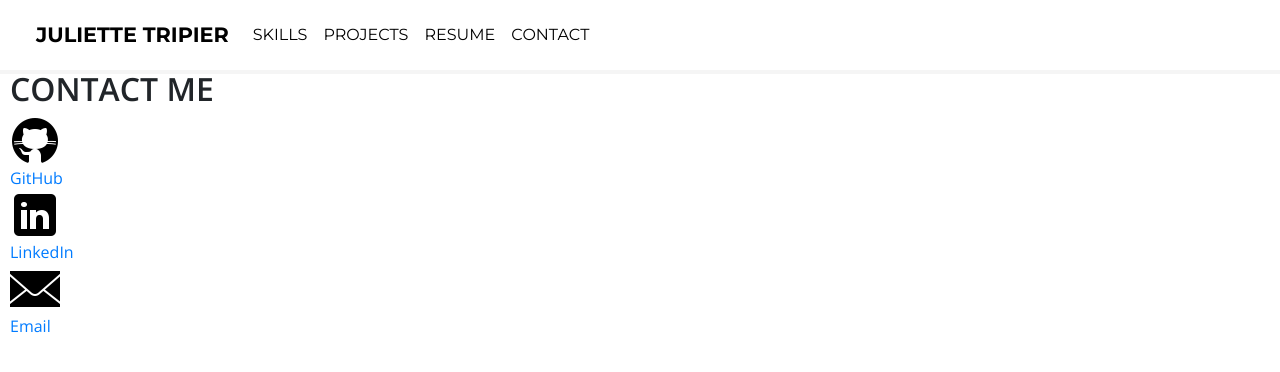
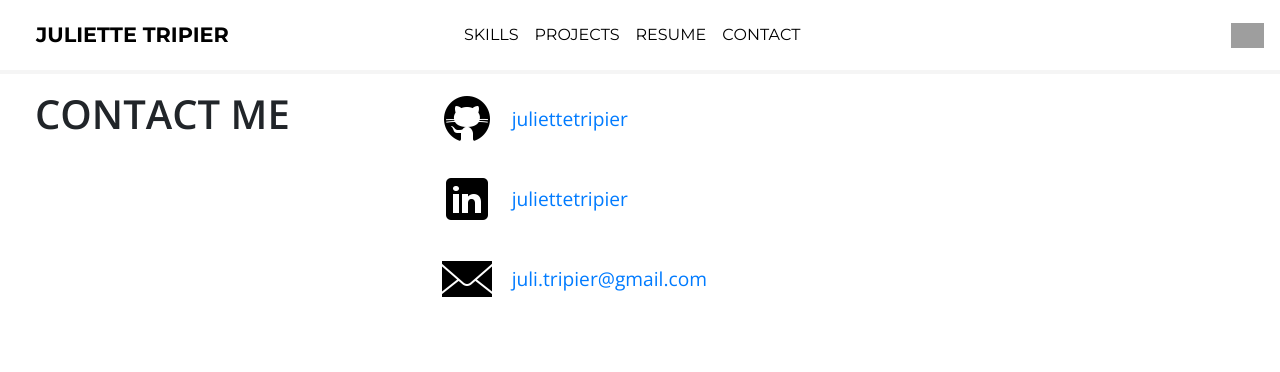
Before and after one commit to juliettetripier/juliettetripier.github.io, a Flask app: page /contact in a window 1280 px wide. Shown: the top 372 px of the page. Run offline with Flask 3, Linux system fonts and the light colour scheme; some libraries are stand-ins or nearby versions; grey boxes are pictures that could not be loaded.

Commit message:
Styled navbar and contact page

```diff
--- a/static/style.css
+++ b/static/style.css
@@ -29,8 +29,6 @@ nav {
     background-color: white;
     height: 70px;
     box-shadow: 0px 4px 0px whitesmoke;
-    display: flex;
-    align-items: center;
 }
 
 #navbar-name {
@@ -39,26 +37,18 @@ nav {
     margin-left: 20px;
 }
 
-#navbar-contents {
-    display: flex;
-    align-items: center;
-    justify-content: center;
-    margin: auto;
-    width: 50%;
+#navbar-icon {
+    height: 25px;
 }
 
-#navbar-links {
-    margin: auto;
-    width: 100%;
-}
 
 h1, h2, h3, h4, h5 {
     text-transform: uppercase;
     font-weight: 600;
 }
 
-#body-div {
-    margin-left: 10px;
+.section-header {
+    padding: 20px;
 }
 
 /* Skills section */
@@ -97,3 +87,17 @@ h1, h2, h3, h4, h5 {
     width: 80%;
     margin: auto;
 }
+
+/* Contact section */
+
+.contact-method {
+    display: flex;
+    flex-direction: row;
+    align-items: center;
+    margin-bottom: 30px;
+}
+
+.contact-method-link {
+    margin-left: 20px;
+    font-size: 1.2em;
+}
--- a/templates/base.html
+++ b/templates/base.html
@@ -15,14 +15,14 @@
         <script src="https://stackpath.bootstrapcdn.com/bootstrap/4.3.1/js/bootstrap.min.js"></script>
     </head>
     <body>
-        <header>
+        <header class="sticky-top">
             <nav id="navbar" class="navbar navbar-expand-md">
                 <a class="navbar-brand" id="navbar-name" href="/">Juliette Tripier</a>
                 <button class="navbar-toggler" type="button" data-toggle="collapse" data-target="#navbar-contents" aria-controls="navbar-contents" aria-expanded="false" aria-label="Toggle navigation">
-                    <span class="navbar-toggler-icon"></span>
+                    <span class="navbar-toggler-icon">&#9776;</span>
                 </button>
                 <div id="navbar-contents" class="collapse navbar-collapse">
-                    <ul id="navbar-links" class="navbar-nav mr-auto">
+                    <ul id="navbar-links" class="navbar-nav mx-auto">
                         <li class="nav-item">
                             <a class="nav-link" href="/skills.html">Skills</a>
                         </li>
@@ -36,13 +36,16 @@
                             <a class="nav-link" href="/contact.html">Contact</a>
                         </li>
                     </ul>
+                    <ul class="navbar-nav ml-auto d-none d-md-block">
+                        <li class="nav-item">
+                            <img src="/img/icons/computer.png" alt="Computer icon" id="navbar-icon">
+                        </li>
+                    </ul>
                 </div>
             </nav>
         </header>
-        <div id="body-div">
-            {% block body %}
-                body content goes here
-            {% endblock %}
-        </div>
+        {% block body %}
+            body content goes here
+        {% endblock %}
     </body>
 </html>
--- a/templates/contact.html
+++ b/templates/contact.html
@@ -2,21 +2,33 @@
 {% block title %}Contact Me{% endblock %}
 
 {% block body %}
-<h2>Contact Me</h2>
+<div class="container-fluid">
+    <div class="row">
+        <div class="col-12 col-lg-4 section-header-div">
+            <h1 class="section-header">Contact Me</h1>
+        </div>
+        <div class="col-12 col-lg-8 mt-lg-4" id="contact-method-div">
+            <div class="row">
+                <div class="col-6 contact-method">
+                    <img src="/img/icons/github.png" alt="Github logo" class="icon">
+                    <a href="https://github.com/juliettetripier" class="contact-method-link">juliettetripier</a>
+                </div>
+            </div>
+            <div class="row">
+                <div class="col-6 contact-method">
+                    <img src="/img/icons/linkedin.png" alt="LinkedIn logo" class="icon">
+                    <a href="https://www.linkedin.com/in/juliette-tripier/" class="contact-method-link">juliettetripier</a>
+                </div>
+            </div>
+            <div class="row">
+                <div class="col-6 contact-method">
+                    <img src="/img/icons/email.png" alt="Email logo" class="icon">
+                    <a href="mailto:juli.tripier@gmail.com" class="contact-method-link">juli.tripier@gmail.com</a>
+                </div>
+            </div>
+        </div>
+    </div>
 
-<div>
-    <div>
-        <img src="/img/icons/github.png" alt="Github logo" class="icon">
-        <a href="https://github.com/juliettetripier">GitHub</a>
-    </div>
-    <div>
-        <img src="/img/icons/linkedin.png" alt="LinkedIn logo" class="icon">
-        <a href="https://www.linkedin.com/in/juliette-tripier/">LinkedIn</a>
-    </div>
-    <div>
-        <img src="/img/icons/email.png" alt="Email logo" class="icon">
-        <a href="mailto:juli.tripier@gmail.com">Email</a>
-    </div>
 </div>
 
 {% endblock %}
--- a/templates/index.html
+++ b/templates/index.html
@@ -3,7 +3,7 @@
 
 {% block body %}
 
-    <h1>Hello</h1>
+    <h1 class="section-header">Hello</h1>
 
     <p>Here is some text!</p>
 
--- a/templates/projects.html
+++ b/templates/projects.html
@@ -3,7 +3,7 @@
 
 {% block body %}
 
-    <h2>Projects</h2>
+    <h1 class="section-header">Projects</h1>
 
     <div id="projects-container">
         <div id="eggsplorer-div" class="project-div">
--- a/templates/resume.html
+++ b/templates/resume.html
@@ -3,7 +3,7 @@
 
 {% block body %}
 
-    <h2>Resume</h2>
+    <h1 class="section-header">Resume</h1>
 
     <a href="/docs/Juliette Tripier Resume.pdf">Resume PDF</a>
 
--- a/templates/skills.html
+++ b/templates/skills.html
@@ -3,7 +3,7 @@
 
 {% block body %}
 
-    <h1>Skills</h1>
+    <h1 class="section-header">Skills</h1>
 
     <div>
         <h3>Languages</h3>
```
